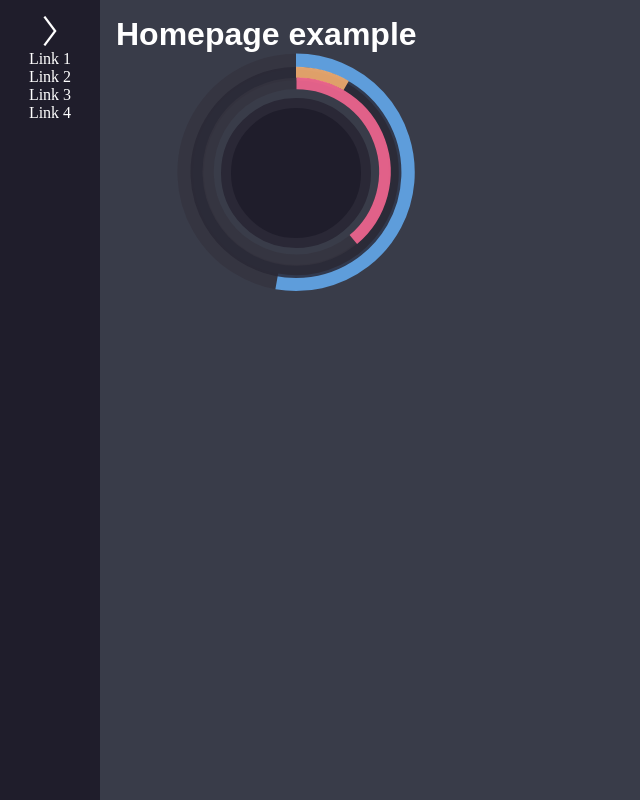
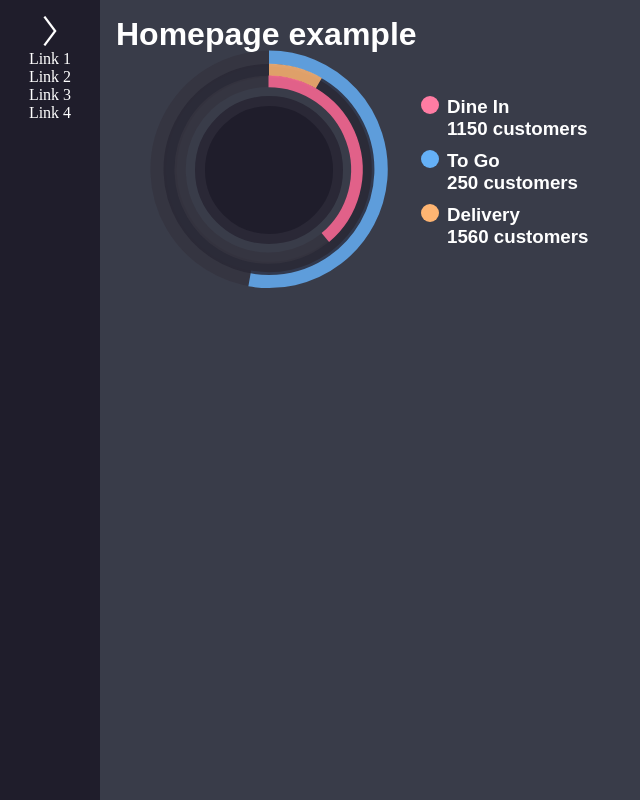
Before and after one commit to Orujhimaru/food-order-app, a React (Vite) app: page / in a window 1280 px wide. Shown: the whole page, without its empty margins (0-640 px from the left). Built offline with nearby package versions, Linux system fonts and the light colour scheme.

Commit message:
small css changes :(

```diff
--- a/src/components/CircularReport/CircularReport.jsx
+++ b/src/components/CircularReport/CircularReport.jsx
@@ -1,147 +1,37 @@
+import "./CircularReport.scss";
 import { useEffect, useState, useRef } from "react";
-import ApexCharts from "apexcharts";
-import "./CircularReport.scss";
-import Chart from "react-apexcharts";
+import CircularReportAnimation from "./CircularReportAnimation/CircularReportAnimation";
 
 export default function CircularReport({ delivery, toGo, dineIn }) {
-  // let [total, setTotal] = useState(dineIn + delivery + toGo);
-  // state is not necessary here ?
-  let total = dineIn + delivery + toGo;
-
-  let series1 = [(delivery * 100) / total];
-  let series2 = [(toGo * 100) / total];
-  let series3 = [(dineIn * 100) / total];
-
-  let options1 = {
-    plotOptions: {
-      radialBar: {
-        track: {
-          background: "#353440",
-        },
-        hollow: {
-          margin: 15,
-          size: "70%",
-          // background: "#1F1D2B",
-        },
-
-        dataLabels: {
-          showOn: "always",
-          name: {
-            show: false,
-          },
-
-          value: {
-            show: false,
-          },
-        },
-      },
-    },
-
-    fill: {
-      colors: "#65B0F6",
-    },
-
-    stroke: {
-      lineCap: "butt",
-      width: 1,
-
-      // HOW DO I SET IT TO ROUND AT THE END AND BUTT AT THE START ????
-    },
-  };
-
-  let options2 = {
-    plotOptions: {
-      radialBar: {
-        hollow: {
-          margin: 15,
-          size: "70%",
-        },
-        track: {
-          background: "#2A2836",
-        },
-
-        dataLabels: {
-          showOn: "always",
-          name: {
-            show: false,
-          },
-
-          value: {
-            show: false,
-          },
-        },
-      },
-    },
-    fill: {
-      colors: "#FFB572",
-    },
-    stroke: {
-      lineCap: "butt",
-      width: 1,
-    },
-  };
-
-  let options3 = {
-    plotOptions: {
-      radialBar: {
-        hollow: {
-          margin: 15,
-          size: "70%",
-        },
-        track: {
-          background: "#353440",
-        },
-
-        dataLabels: {
-          showOn: "always",
-          name: {
-            show: false,
-          },
-
-          value: {
-            show: false,
-          },
-        },
-      },
-    },
-    fill: {
-      colors: "#FF6996",
-    },
-    stroke: {
-      lineCap: "butt",
-      width: 1,
-    },
-  };
-
   return (
-    <div className="donut">
-      <div className="inner-4"></div>
-      <div className="inner-1">
-        <Chart
-          options={options1}
-          series={series1}
-          type="radialBar"
-          width="356"
-          // width="680"
-        />
-      </div>
-      <div className="inner-2">
-        <Chart
-          options={options2}
-          series={series2}
-          type="radialBar"
-          width="318"
-          // width="522"
-        />
-      </div>
-      <div className="inner-3">
-        <Chart
-          options={options3}
-          series={series3}
-          type="radialBar"
-          width="285"
-          // width="410"
-        />
+    <div className="circular-report-container">
+      <CircularReportAnimation
+        delivery={delivery}
+        toGo={toGo}
+        dineIn={dineIn}
+      />
+      <div className="order-stats">
+        <div className="order-stat">
+          <div className="stat-indicator-pink"></div>
+          <h3>
+            Dine In
+            <br /> {dineIn} customers
+          </h3>
+        </div>
+        <div className="order-stat">
+          <div className="stat-indicator-blue"></div>
+          <h3>
+            To Go
+            <br /> {toGo} customers
+          </h3>
+        </div>
+        <div className="order-stat">
+          <div className="stat-indicator-yellow"></div>
+          <h3>
+            Delivery
+            <br /> {delivery} customers
+          </h3>
+        </div>
       </div>
     </div>
   );
--- a/src/components/CircularReport/CircularReport.scss
+++ b/src/components/CircularReport/CircularReport.scss
@@ -1,46 +1,43 @@
-.donut {
-  position: relative;
+.circular-report-container {
+  width: max-content;
   display: flex;
+  flex-direction: row;
   justify-content: center;
   align-items: center;
-  max-width: 360px;
-  max-height: 360px;
+  padding: 10px;
+  gap: 10px;
 }
 
-.inner-4 {
-  box-sizing: border-box;
-  background-color: #1f1d2b;
-  width: 150px;
-  height: 150px;
-  border-radius: 50%;
-  border: 10px solid #2a2836;
-  position: absolute;
-  z-index: 4;
-  left: 0;
-  right: 0;
-  top: -3px;
-  bottom: 0;
-  margin: auto;
+.order-stats {
+  display: flex;
+  flex-direction: column;
+  justify-content: center;
+  gap: 10px;
 }
 
-.inner-3 {
-  // position: absolute;
-  width: fit-content;
-}
-.inner-2 {
-  width: fit-content;
-  position: absolute;
-  left: 0;
-  right: 0;
-  margin-left: auto;
-  margin-right: auto;
+.order-stat {
+  display: flex;
+  gap: 8px;
+  align-items: flex-start;
 }
 
-.inner-1 {
-  width: fit-content;
-  position: absolute;
-  left: 0;
-  right: 0;
-  margin-left: auto;
-  margin-right: auto;
+.stat-indicator {
+  &-pink {
+    background-color: #ff7ca3;
+    width: 18px;
+    height: 18px;
+    border-radius: 50%;
+  }
+  &-blue {
+    background-color: #65b0f6;
+    width: 18px;
+    height: 18px;
+    border-radius: 50%;
+  }
+  &-yellow {
+    background-color: #ffb572;
+    width: 18px;
+    height: 18px;
+    border-radius: 50%;
+  }
 }
--- /dev/null
+++ b/src/components/CircularReport/CircularReportAnimation/CircularReportAnimation.jsx
@@ -0,0 +1,148 @@
+import { useEffect, useState, useRef } from "react";
+import ApexCharts from "apexcharts";
+import "./CircularReportAnimation.scss";
+import Chart from "react-apexcharts";
+
+export default function CircularReportAnimation({ delivery, toGo, dineIn }) {
+  // let [total, setTotal] = useState(dineIn + delivery + toGo);
+  // state is not necessary here ?
+  let total = dineIn + delivery + toGo;
+
+  let series1 = [(delivery * 100) / total];
+  let series2 = [(toGo * 100) / total];
+  let series3 = [(dineIn * 100) / total];
+
+  let options1 = {
+    plotOptions: {
+      radialBar: {
+        track: {
+          background: "#353440",
+        },
+        hollow: {
+          margin: 15,
+          size: "70%",
+          // background: "#1F1D2B",
+        },
+
+        dataLabels: {
+          showOn: "always",
+          name: {
+            show: false,
+          },
+
+          value: {
+            show: false,
+          },
+        },
+      },
+    },
+
+    fill: {
+      colors: "#65B0F6",
+    },
+
+    stroke: {
+      lineCap: "butt",
+      width: 1,
+
+      // HOW DO I SET IT TO ROUND AT THE END AND BUTT AT THE START ????
+    },
+  };
+
+  let options2 = {
+    plotOptions: {
+      radialBar: {
+        hollow: {
+          margin: 15,
+          size: "70%",
+        },
+        track: {
+          background: "#2A2836",
+        },
+
+        dataLabels: {
+          showOn: "always",
+          name: {
+            show: false,
+          },
+
+          value: {
+            show: false,
+          },
+        },
+      },
+    },
+    fill: {
+      colors: "#FFB572",
+    },
+    stroke: {
+      lineCap: "butt",
+      width: 1,
+    },
+  };
+
+  let options3 = {
+    plotOptions: {
+      radialBar: {
+        hollow: {
+          margin: 15,
+          size: "70%",
+        },
+        track: {
+          background: "#353440",
+        },
+
+        dataLabels: {
+          showOn: "always",
+          name: {
+            show: false,
+          },
+
+          value: {
+            show: false,
+          },
+        },
+      },
+    },
+    fill: {
+      colors: "#FF6996",
+    },
+    stroke: {
+      lineCap: "butt",
+      width: 1,
+    },
+  };
+
+  return (
+    <div className="donut">
+      <div className="inner-4"></div>
+      <div className="inner-1">
+        <Chart
+          options={options1}
+          series={series1}
+          type="radialBar"
+          width="356"
+          // width="680"
+        />
+      </div>
+      <div className="inner-2">
+        <Chart
+          options={options2}
+          series={series2}
+          type="radialBar"
+          width="318"
+          // width="522"
+        />
+      </div>
+      <div className="inner-3">
+        <Chart
+          options={options3}
+          series={series3}
+          type="radialBar"
+          width="285"
+          // width="410"
+        />
+      </div>
+    </div>
+  );
+}
--- /dev/null
+++ b/src/components/CircularReport/CircularReportAnimation/CircularReportAnimation.scss
@@ -0,0 +1,35 @@
+.donut {
+  display: flex;
+  justify-content: center;
+  align-items: center;
+  max-width: 360px;
+  height: 218.25px;
+  position: relative;
+}
+
+.inner-4 {
+  position: absolute;
+  box-sizing: border-box;
+  background-color: #1f1d2b;
+  width: 148px;
+  height: 148px;
+  border-radius: 50%;
+  border: 10px solid #2a2836;
+  top: 49%;
+  left: 50.1%;
+  transform: translate(-50%, -50%);
+}
+
+.inner-3 {
+  // position: absolute;
+  width: fit-content;
+}
+.inner-2 {
+  width: fit-content;
+  position: absolute;
+}
+
+.inner-1 {
+  width: fit-content;
+  position: absolute;
+}
```
